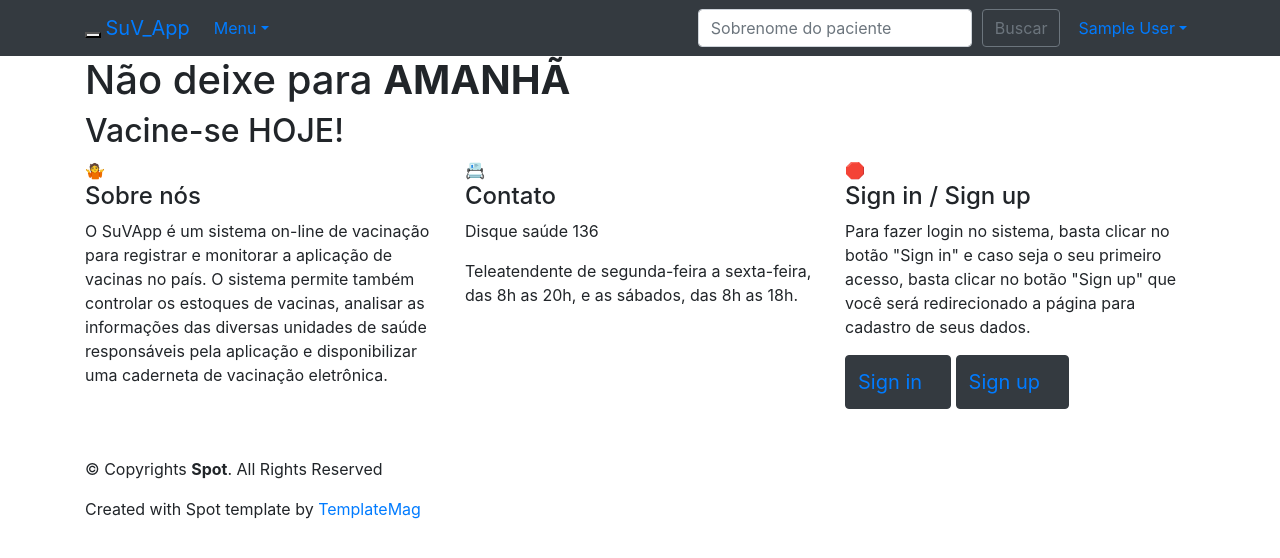
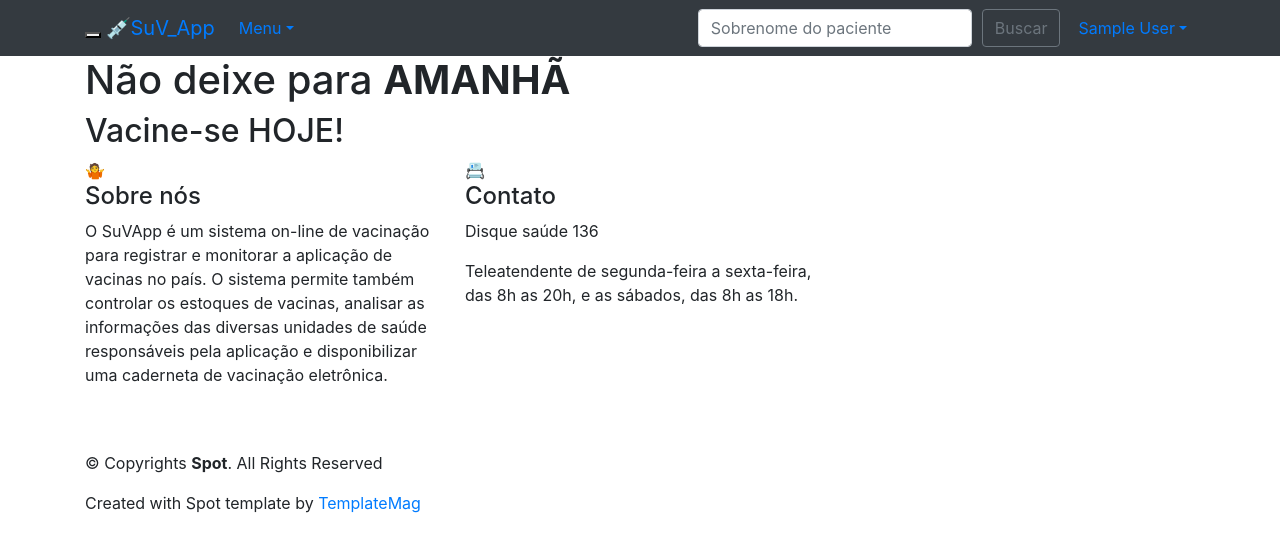
Before and after one commit to anleaes/2021-1-N2-dev01, a Django app: page / in a window 1280 px wide. Shown: the top 558 px of the page. Run offline with Django 3.2, Linux system fonts and the light colour scheme; the visitor is signed in with stand-in values (Sample User, id 1); some libraries are stand-ins or nearby versions.

Commit message:
ajuste parte de login

```diff
--- a/SuV_App/apps/vaccines/models.py
+++ b/SuV_App/apps/vaccines/models.py
@@ -3,11 +3,15 @@ from categories.models import Category
 
 # Create your models here.
 class Vaccine(models.Model):
+    created_on = models.DateTimeField(auto_now_add=True)
+    updated_on = models.DateTimeField(auto_now=True)
     name = models.CharField('Nome', max_length=50)
     description = models.TextField('Descricao', max_length=100)
     date_fabrication = models.DateField('Data Fabricacao', auto_now=False, auto_now_add=False)
     expiration_date = models.DateField('Data Vencimento', auto_now=False, auto_now_add=False)
     is_active = models.BooleanField('Ativo', default=False)
+    photo = models.ImageField('Foto', upload_to='photos')
+    doc = models.FileField('Documentos', upload_to='docs')
     category = models.ForeignKey(Category, on_delete=models.CASCADE)
 
     class Meta:
--- a/SuV_App/templates/base.html
+++ b/SuV_App/templates/base.html
@@ -5,7 +5,6 @@
 
 <head>
     <meta charset="UTF-8">
-    <meta http-equiv="X-UA-Compatible" content="IE=edge">
     <meta name="viewport" content="width=device-width, initial-scale=1.0">
 
     <!-- Google Fonts -->
@@ -20,7 +19,7 @@
     <link rel="stylesheet" href="{% static 'css/style.css' %}">
 
     <!-- Título do site -->
-    <title>{% block title %}SuV App{% endblock title %}</title>
+    <title>{% block title %}💉SuV App{% endblock title %}</title>
 </head>
 
 <body>
@@ -35,7 +34,7 @@
                     <span class="icon-bar"></span>
                     <span class="icon-bar"></span>
                 </button>
-                <a class="navbar-brand" href="/">SuV_App</a>
+                <a class="navbar-brand" href="/">💉SuV_App</a>
 
                 <button class="navbar-toggler" type="button" data-toggle="collapse" data-target="#navbarsExample05"
                     aria-controls="navbarsExample05" aria-expanded="false" aria-label="Toggle navigation">
@@ -79,11 +78,11 @@
                 </ul>
             </div>
             {% endif %}
-
     </nav>
     <!-- FIM: Bloco do Bootstrap a ser incluido -->
 
     <!-- Inicio do bloco de front end página principal do sistema -->
+
     <div id="headerwrap">
         <div class="container">
             <div class="row centered">
@@ -114,21 +113,28 @@
                 <span>📇</span>
                 <h4>Contato</h4>
                 <p>Disque saúde 136</p>
-                   Teleatendente de segunda-feira a sexta-feira, das 8h as 20h, e as sábados, das 8h as 18h.</p>
+                Teleatendente de segunda-feira a sexta-feira, das 8h as 20h, e as sábados, das 8h as 18h.</p>
             </div>
             <!-- col-lg-4 -->
-
+            <!-- esse if faz sumir o botão de login após logar -->
+            {% if user.is_authenticated %}
+            {% else %}
             <div class="col-lg-4">
                 <span>🛑</span>
                 <h4>Sign in / Sign up</h4>
                 <p>Para fazer login no sistema, basta clicar no botão "Sign in" e caso seja o seu primeiro acesso,
-                   basta clicar no botão "Sign up" que você será redirecionado a página para cadastro de seus dados.
+                    basta clicar no botão "Sign up" que você será redirecionado a página para cadastro de seus dados.
                 </p>
-                <!-- botão de sign in -->
-                <button type="button" class="btn btn-dark"><a class="navbar-brand" href="{% url 'accounts:user_login' %}">Sign in</a></button>
-                <!-- botão de sign up -->
-                <button type="button" class="btn btn-dark"><a class="navbar-brand" href="{% url 'accounts:add_user' %}">Sign up</a></button>
+                <div>
+                    <!-- botão de sign in -->
+                    <button type="button" class="btn btn-dark"><a class="navbar-brand"
+                            href="{% url 'accounts:user_login' %}">Sign in</a></button>
+                    <!-- botão de sign up -->
+                    <button type="button" class="btn btn-dark"><a class="navbar-brand"
+                            href="{% url 'accounts:add_user' %}">Sign up</a></button>
+                </div>
             </div>
+            {% endif %}
             <!-- col-lg-4 -->
         </div>
         <!-- row -->
```
Also changed, not shown: 1 other file.
